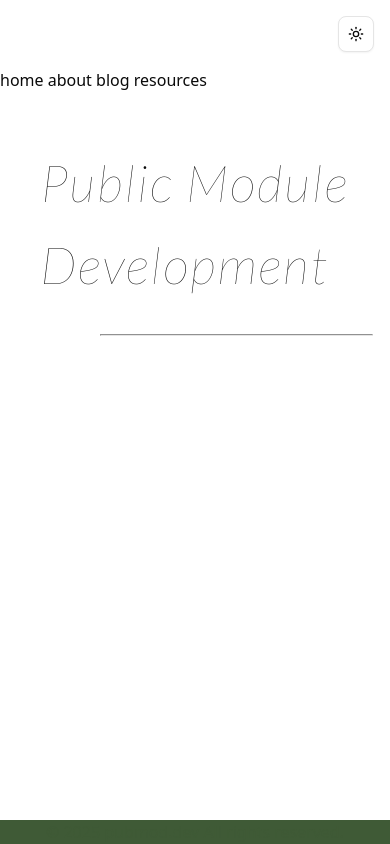
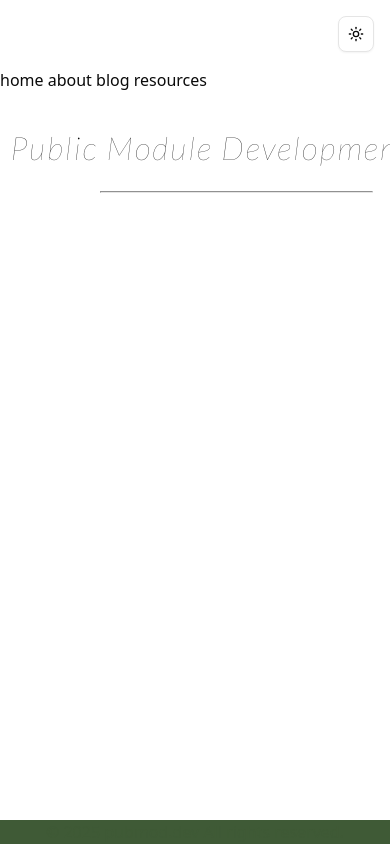
Before and after one commit to cjs675/webpage, a SvelteKit app: page / in a window 390 px wide. Built offline with nearby package versions, Linux system fonts and the light colour scheme.

Commit message:
add mobile responsiveness to <h1>

```diff
--- a/src/routes/+page.svelte
+++ b/src/routes/+page.svelte
@@ -24,8 +24,23 @@
         padding: 50px 20px 20px 40px; /* Remove left padding to truly hug left */
         font-style: italic;
         font-weight: 200;
+        text-align: left;
+        white-space: nowrap; /* prevent wrapping of text */
+        overflow-x: auto;    /* allow horizontal scroll if needed */
     }
 
+    /* responsive adjustments made for mobile */
+    @media (max-width: 600px) {
+        h1 {
+            font-size: 2em;               /* downsize font */
+            padding: 30px 10px 10px 10px; /* reduce padding */
+            max-width: 100vw;             /* use full viewport width */
+        }
+        hr {
+            margin-left: 10px;
+            width: 90%;
+        }
+    }
     hr {
         display: block;
         margin-top: 0.5em;
```
